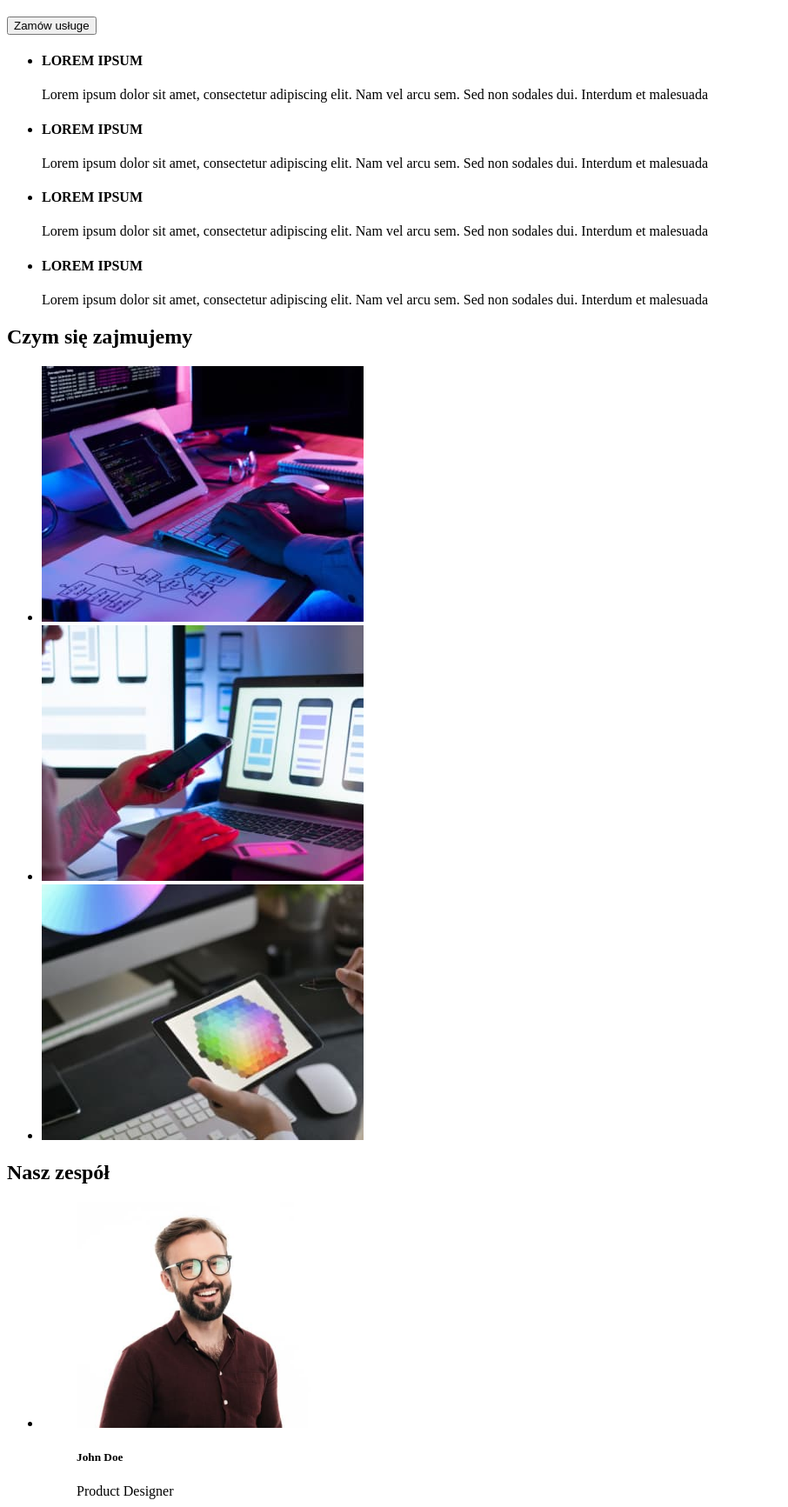
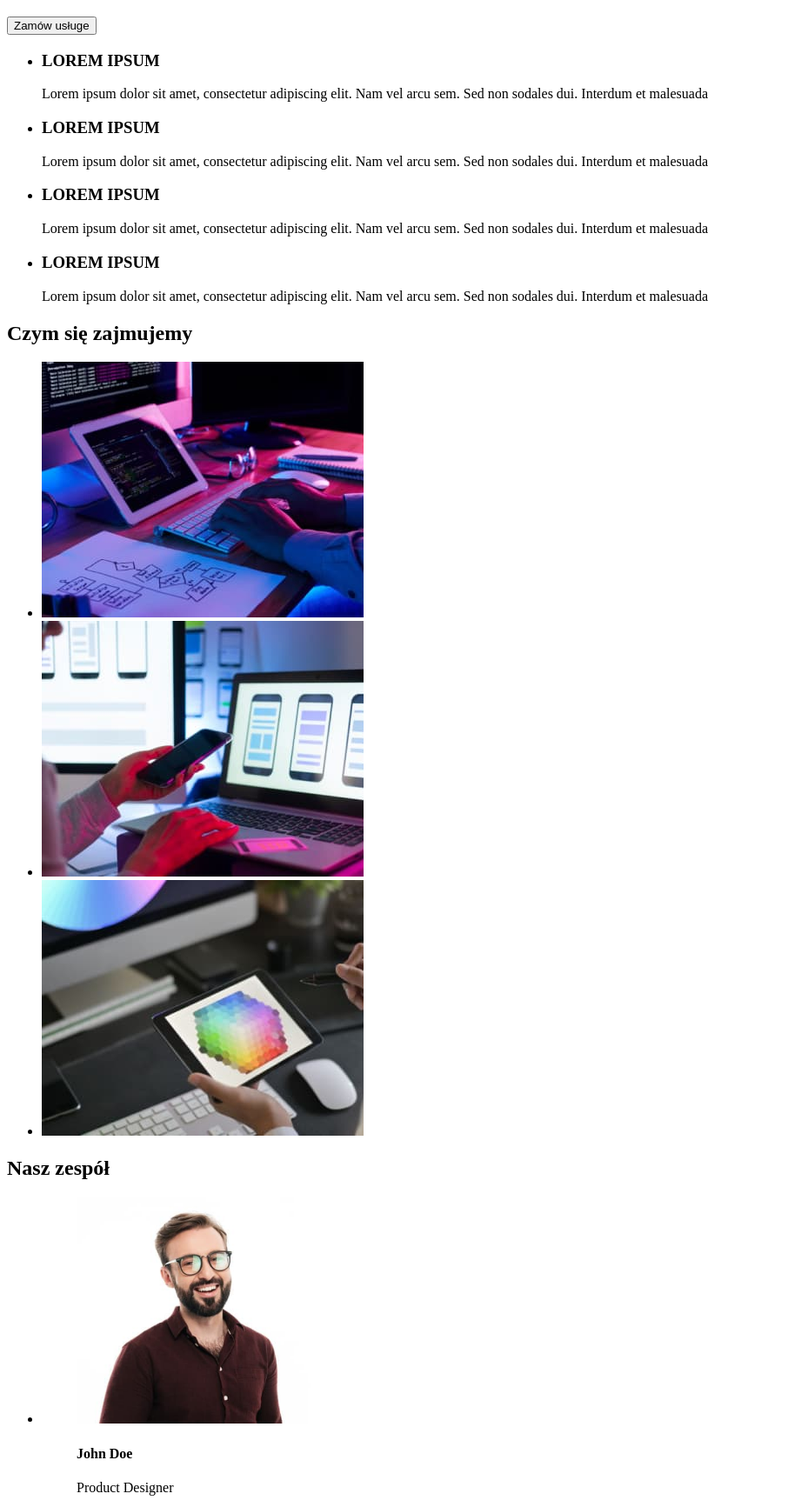
Before and after one commit to hubertpamula/goit-markup-hw-01, a plain HTML site: page index.html in a window 1280 px wide. Shown: the part 123-1856 px from the top of the page at 87% size, without its empty margins (0-906 px from the left). Drawn offline with Linux system fonts and the light colour scheme.

Commit message:
zmiana nagłówków

```diff
--- a/index.html
+++ b/index.html
@@ -27,28 +27,28 @@
       <div>
         <ul>
           <li>
-            <h4>LOREM IPSUM</h4>
+            <h3>LOREM IPSUM</h3>
             <p>
               Lorem ipsum dolor sit amet, consectetur adipiscing elit. Nam vel
               arcu sem. Sed non sodales dui. Interdum et malesuada
             </p>
           </li>
           <li>
-            <h4>LOREM IPSUM</h4>
+            <h3>LOREM IPSUM</h3>
             <p>
               Lorem ipsum dolor sit amet, consectetur adipiscing elit. Nam vel
               arcu sem. Sed non sodales dui. Interdum et malesuada
             </p>
           </li>
           <li>
-            <h4>LOREM IPSUM</h4>
+            <h3>LOREM IPSUM</h3>
             <p>
               Lorem ipsum dolor sit amet, consectetur adipiscing elit. Nam vel
               arcu sem. Sed non sodales dui. Interdum et malesuada
             </p>
           </li>
           <li>
-            <h4>LOREM IPSUM</h4>
+            <h3>LOREM IPSUM</h3>
             <p>
               Lorem ipsum dolor sit amet, consectetur adipiscing elit. Nam vel
               arcu sem. Sed non sodales dui. Interdum et malesuada
@@ -97,7 +97,7 @@
                 height="260"
               />
               <figcaption>
-                <h5>John Doe</h5>
+                <h4>John Doe</h4>
                 <span>Product Designer</span>
               </figcaption>
             </figure>
@@ -111,7 +111,7 @@
                 height="260"
               />
               <figcaption>
-                <h5>John Doe</h5>
+                <h4>John Doe</h5>
                 <span>Frontend Developer</span>
               </figcaption>
             </figure>
@@ -125,7 +125,7 @@
                 height="260"
               />
               <figcaption>
-                <h5>John Doe</h5>
+                <h4>John Doe</h4>
                 <span>Marketing</span>
               </figcaption>
             </figure>
@@ -139,7 +139,7 @@
                 height="260"
               />
               <figcaption>
-                <h5>John Doe</h5>
+                <h4>John Doe</h4>
                 <span>UI Designer</span>
               </figcaption>
             </figure>
```
